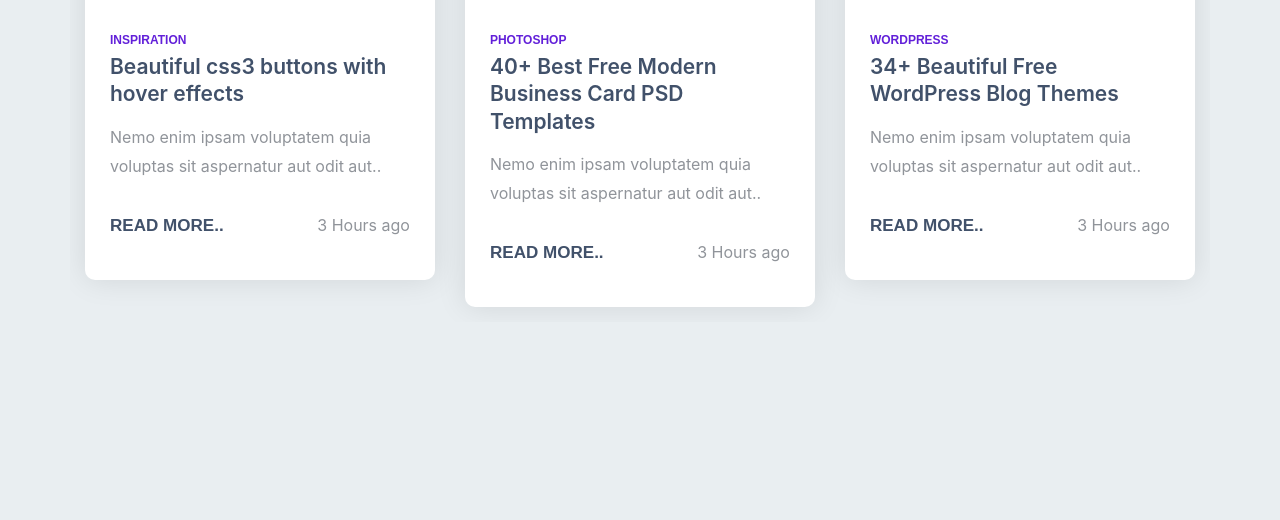
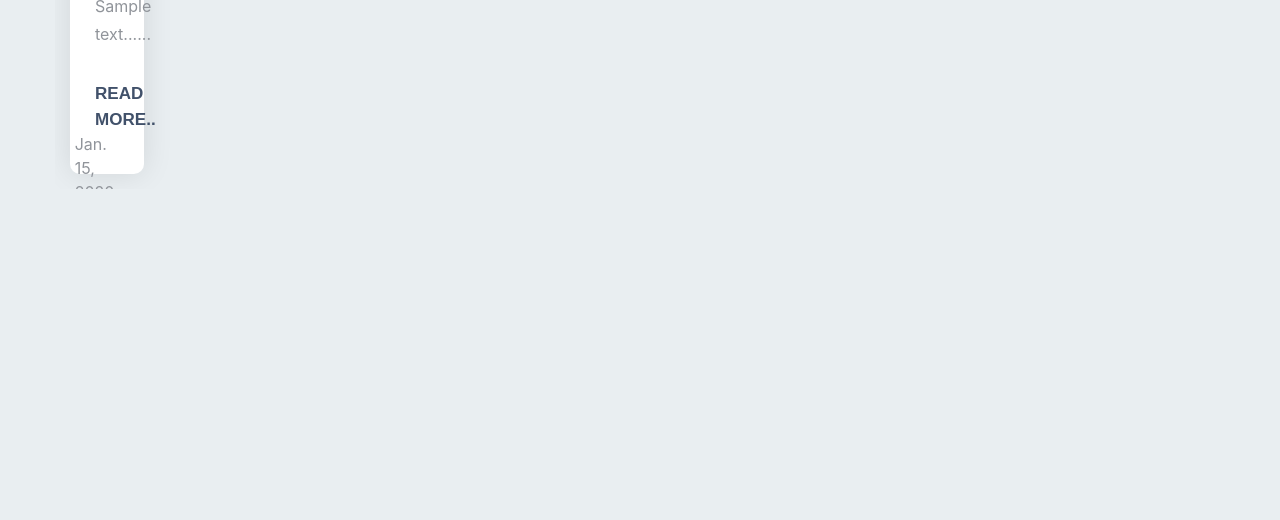
Before and after one commit to MeshackKipkorir/SimpleBlog, a Django app: template myBlog/blog/templates/index.html in a window 1280 px wide. Shown: the part 280-800 px from the top of the page. Run offline with Django 3.2, Linux system fonts and the light colour scheme; the template is opened without the code that fills it: most values are stand-ins (such as "Sample title", 1, 10 or a date in 2020); some libraries are stand-ins or nearby versions.

Commit message:
linked backend to front end

```diff
--- a/myBlog/blog/templates/index.html
+++ b/myBlog/blog/templates/index.html
@@ -2,54 +2,33 @@
 
 
 {% block content %}
+
   <div class="container">
 	<div class="row">
-		<div class="col col-xs-12">
+
+		<div class="col-xs-6">
                         <div class="blog-grids">
+                            {% for post in content %}
                             <div class="grid">
                                 <div class="entry-media">
                                     <img src="http://csshint.com/wp-content/uploads/2018/04/button-effect-6-810x612.jpg" alt="">
                                 </div>
                                 <div class="entry-body">
-                                    <span class="cat">inspiration</span>
-                                    <h3><a href="http://csshint.com/beautiful-css3-buttons-with-hover-effects/" target="_blank">Beautiful css3 buttons with hover effects</a></h3>
-                                    <p>Nemo enim ipsam voluptatem quia voluptas sit aspernatur aut odit aut..</p>
+                                    <span class="cat">{{post.category}}</span>
+                                    <h3><a href="http://csshint.com/beautiful-css3-buttons-with-hover-effects/" target="_blank">{{post.title}}</a></h3>
+                                    <p>{{post.body|slice:":50"}}.....</p>
                                     <div class="read-more-date">
                                         <a href="http://csshint.com/beautiful-css3-buttons-with-hover-effects/" target="_blank">Read More..</a>
-                                        <span class="date">3 Hours ago</span>
+                                        <span class="date">{{post.created}}</span>
                                     </div>
                                 </div>
                             </div>
-                            <div class="grid">
-                                <div class="entry-media">
-                                    <img src="http://csshint.com/wp-content/uploads/2018/04/business-card-1.jpg" alt="">
-                                </div>
-                                <div class="entry-body">
-                                    <span class="cat">photoshop</span>
-                                    <h3><a href="http://csshint.com/free-modern-business-card-psd-templates/" target="_blank">40+ Best Free Modern Business Card PSD Templates</a></h3>
-                                    <p>Nemo enim ipsam voluptatem quia voluptas sit aspernatur aut odit aut..</p>
-                                    <div class="read-more-date">
-                                        <a href="http://csshint.com/free-modern-business-card-psd-templates/" target="_blank">Read More..</a>
-                                        <span class="date">3 Hours ago</span>
-                                    </div>
-                                </div>
-                            </div>
-                            <div class="grid">
-                                <div class="entry-media">
-                                    <img src="https://csshint.com/wp-content/uploads/2018/04/blog-theme.jpg" alt="">
-                                </div>
-                                <div class="entry-body">
-                                    <span class="cat">Wordpress</span>
-                                    <h3><a href="https://csshint.com/free-wordpress-blog-themes/" target="_blank">34+ Beautiful Free WordPress Blog Themes</a></h3>
-                                    <p>Nemo enim ipsam voluptatem quia voluptas sit aspernatur aut odit aut..</p>
-                                    <div class="read-more-date">
-                                        <a href="https://csshint.com/free-wordpress-blog-themes/" target="_blank">Read More..</a>
-                                        <span class="date">3 Hours ago</span>
-                                    </div>
-                                </div>
-                            </div>
+                            {% endfor %}
+
                         </div>
                     </div>
+
 	</div>
 </div>
+
 {% endblock content %}}
```
